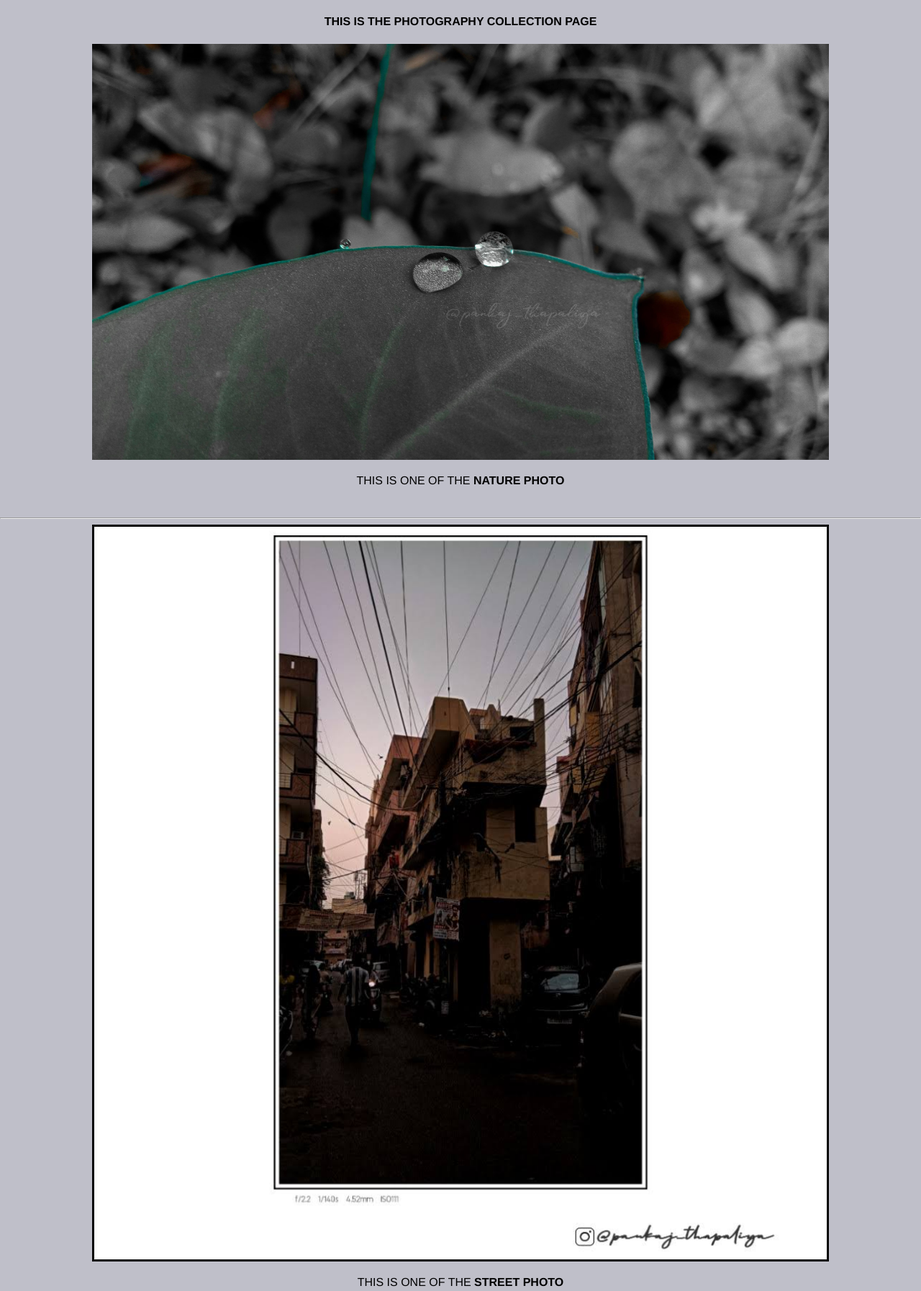
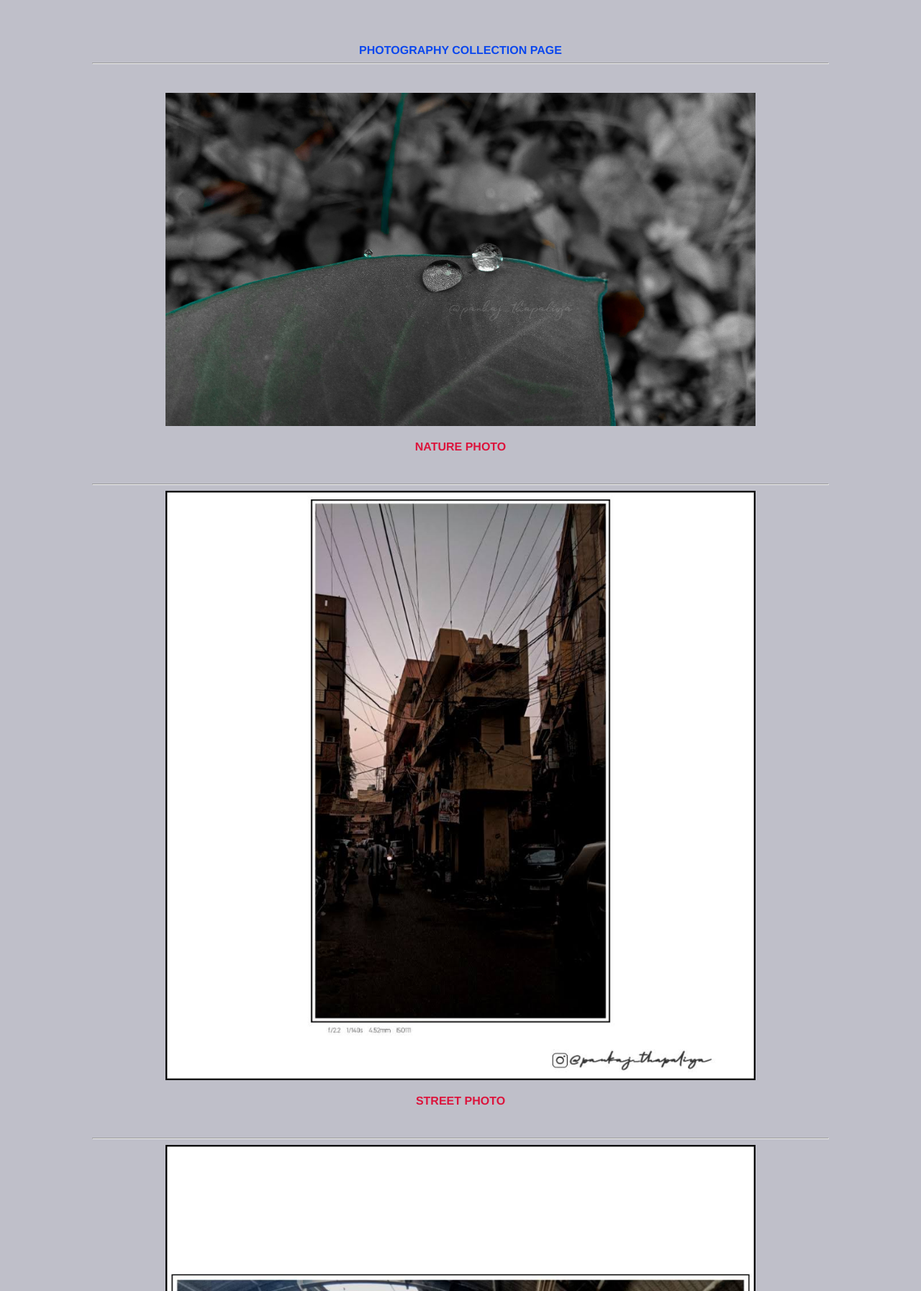
Before and after one commit to pankaj485/Resume, a plain HTML site: page phtotography.html in a window 1280 px wide. Shown: the top 1794 px of the page at 72% size. Drawn offline with Linux system fonts and the light colour scheme.

Commit message:
changes in the fonts color

```diff
--- a/phtotography.html
+++ b/phtotography.html
@@ -9,34 +9,37 @@
     body {
       background-color: rgb(191, 191, 201);
       font-family: 'Franklin Gothic Medium', 'Arial Narrow', Arial, sans-serif;
-      padding: 20px,20px,20px,20px;
+      padding: 20px, 20px, 20px, 20px;
       margin: auto;
       text-align: center;
-
+      width: 80%;
+      margin: auto;
+      margin-top: 40px;
+      align-content: center;
     }
   </style>
 </head>
 
 <body>
-  <h4> THIS IS THE PHOTOGRAPHY COLLECTION PAGE </h4>
+  <h4 style="color: rgb(10, 71, 238); padding-bottom: 10px ; ">   PHOTOGRAPHY COLLECTION PAGE <hr></h4>
   <img src="photos/nature.jpg" alt="NATURE PHOTO " width="80%">
-  <P>THIS IS ONE OF THE <strong> NATURE PHOTO </strong></P>
+  <P> <strong style="color: crimson ;"> NATURE PHOTO </strong></P>
   <br>
   <hr>
   <img src="photos/street.jpg" alt="STREET PHOTO " width="80%">
-  <P>THIS IS ONE OF THE <strong> STREET PHOTO </strong></P>
+  <P> <strong style="color: crimson ;"> STREET PHOTO </strong></P>
   <br>
   <hr>
   <img src="photos/metro.jpg" alt="METRO LINE PHOTO " width="80%">
-  <P>THIS IS IN THE <STRONg> DELHI METRO </STRONg></P>
+  <P> <STRONg style="color: crimson ;"> DELHI METRO </STRONg></P>
   <br>
   <hr>
   <img src="photos/building.jpeg" alt=" BUILDING PHOTO " width="80%">
-  <P> THIS IS <STROng> COLLEGE BUILDING </STROng></P>
+  <P> <STROng style="color: crimson ;"> COLLEGE BUILDING </STROng></P>
   <br>
   <hr>
 
-  <a href="index.html" target="blank "> GOTO MAIN PAGE </a>
+  <a href="index.html" target="blank " style="color:  rgb(69, 10, 233);"> GOTO MAIN PAGE </a>
 
   <h2> <br> <br> <br> <br> <br> <br> </h2>
 
```
